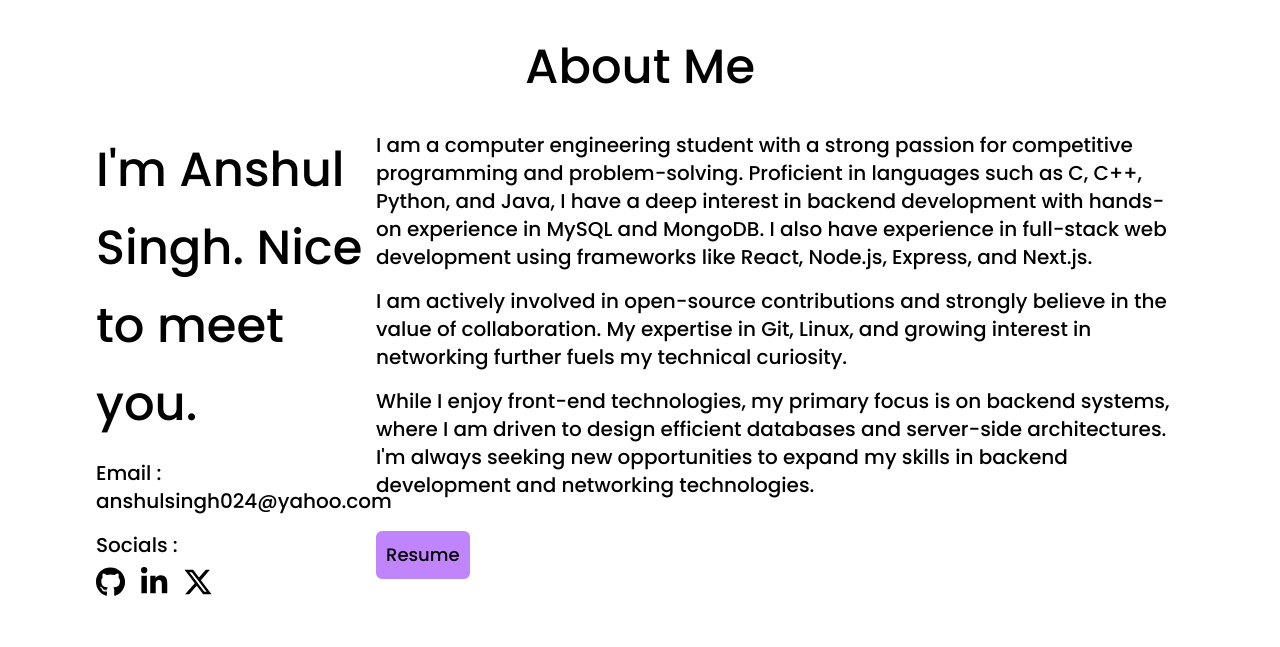
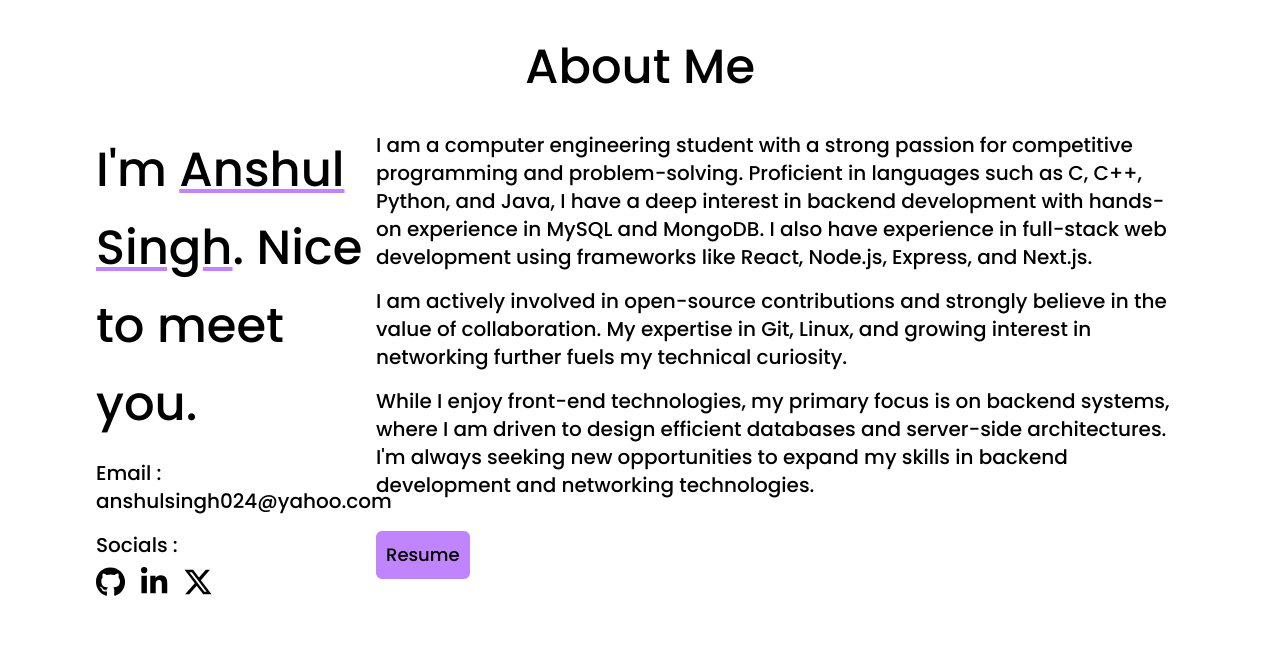
Before and after one commit to Anshul-004/Portfolio, a React (Vite) app: page / in a window 1280 px wide. Shown: the part 880-1527 px from the top of the page. Built offline with nearby package versions, Linux system fonts and the light colour scheme.

Commit message:
Updated About and RESUME

```diff
--- a/src/components/About.jsx
+++ b/src/components/About.jsx
@@ -14,7 +14,7 @@ const About = () => {
       <div className="Title text-5xl text-center pb-10">About Me </div>
       <div className="container flex">
         <div className="LHS w-1/4 text-5xl leading-relaxed">
-          I'm Anshul Singh. Nice to meet you.
+          I'm <span className=" underline decoration-purple-400">Anshul Singh</span>. Nice to meet you.
           <div className="text-xl pt-4">
             Email : <p>anshulsingh024@yahoo.com</p>
           </div>
```
Also changed, not shown: 1 other file (tests, documents, lock files or other folders).
